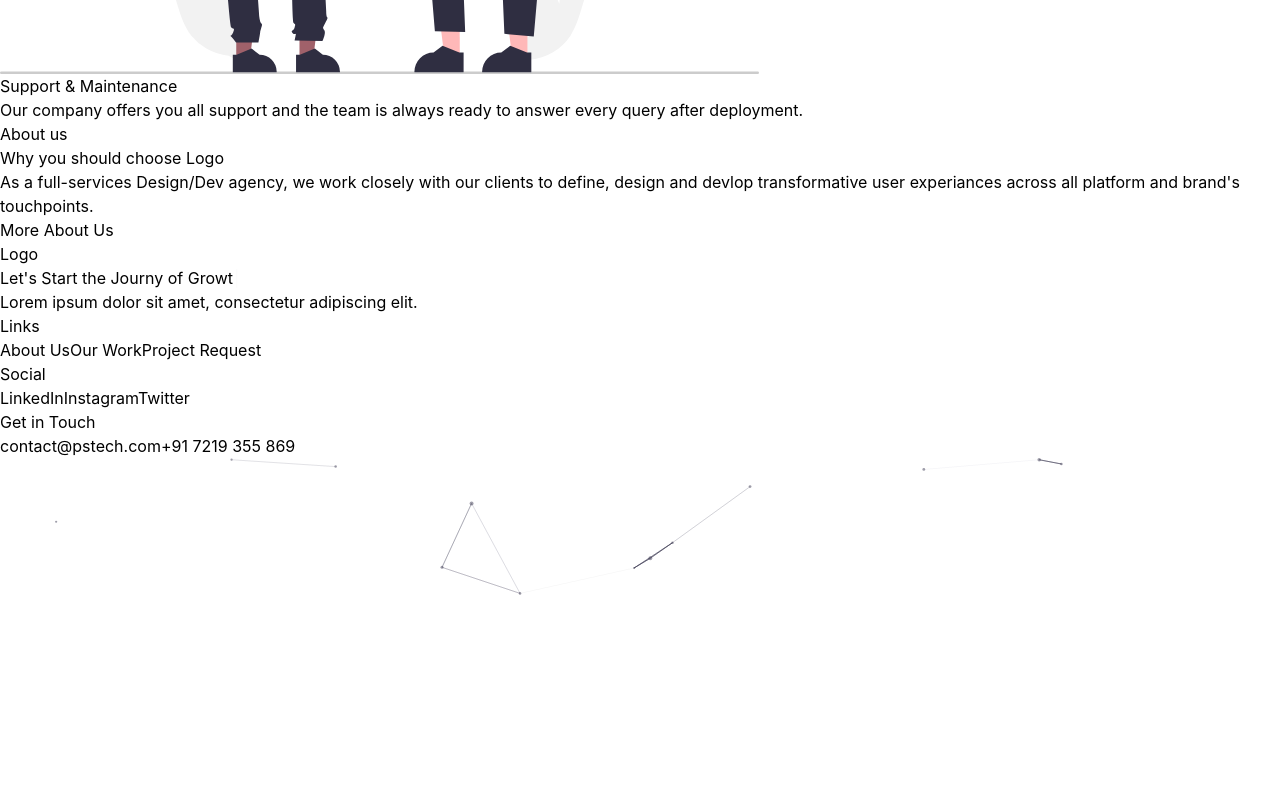
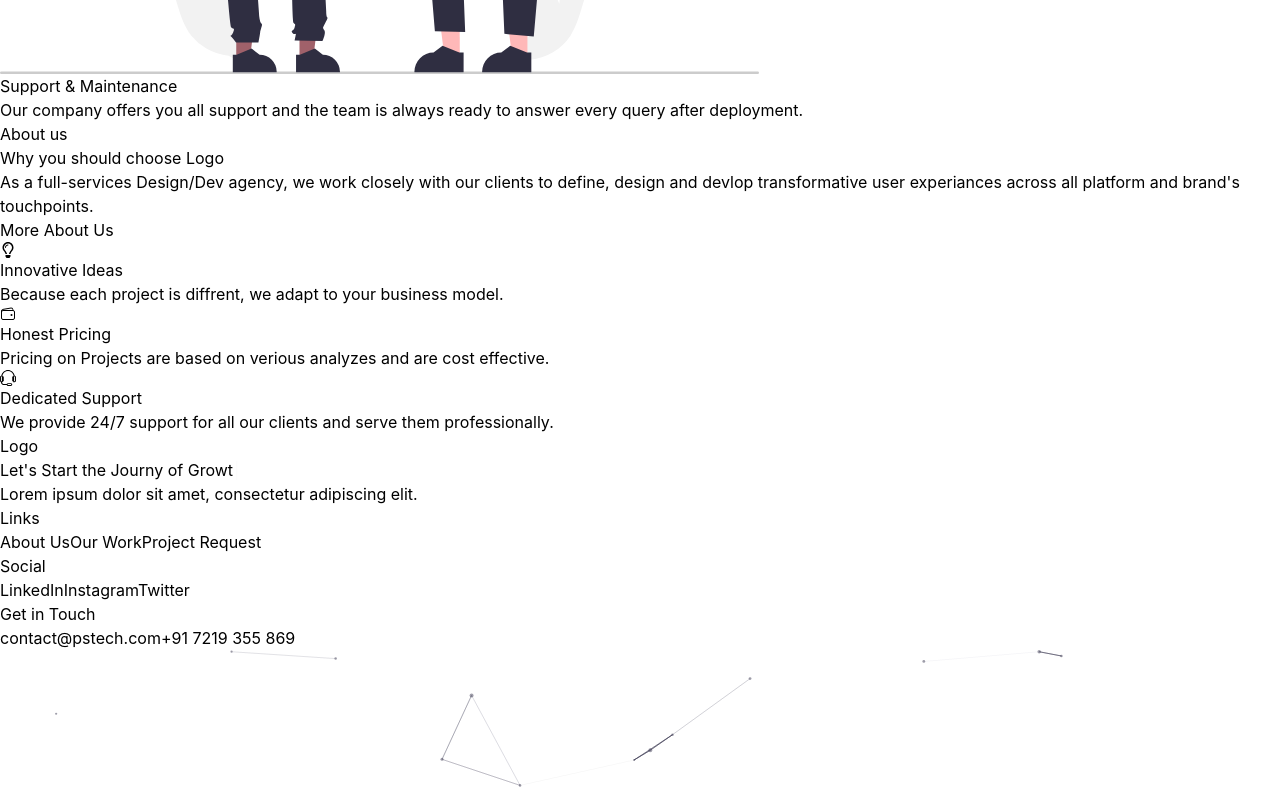
Before and after one commit to growlearn055/project0, a React (Vite) app: page / in a window 1280 px wide. Shown: the part 6314-7114 px from the top of the page. Before the commit the page ends 6922 px from the top, so only its background shows below. Built offline with nearby package versions, Linux system fonts and the light colour scheme.

Commit message:
June18 commit

```diff
--- a/src/components/Landing.page/About/About.jsx
+++ b/src/components/Landing.page/About/About.jsx
@@ -1,4 +1,7 @@
 import React from 'react'
+import {FaRegLightbulb} from 'react-icons/fa'
+import { IoWalletOutline } from 'react-icons/io5'
+import { TfiHeadphoneAlt } from 'react-icons/tfi'
 
 const About = () => {
   return (
@@ -7,13 +10,49 @@ const About = () => {
       <span className='w-[1.2rem] h-[1.2rem] rounded-t-lg rounded-bl-lg bg-[hsl(209,100%,50%)]'></span>
      <span className='text-[#0083FF] text-base font-medium uppercase'>About us</span>
      </div>
-     <div className='flex justify-center items-center '>
-        <div className='flex flex-col justify-center items-start'>
-      <h1 className='text-5xl w-96 font-medium mt-5 tracking-wide  text-gray-700 text-left align-middle'>Why you should choose <span className='font-bold'>Logo</span></h1>
-       <p className='text-left w-[40%] mt-8 text-lg text-[#C2C4D5]'>As a full-services Design/Dev agency, we work closely with our clients to define, design and devlop transformative user experiances across all platform and brand's touchpoints.</p>
+     <div className='w-full relative flex justify-between items-center '>
+        <div className='w-[30rem] flex flex-col justify-center items-start'>
+      <h1 className='text-6xl w-full font-normal mt-5 tracking-wide  text-[#1e4264] text-left align-middle'>Why you should choose <span className='font-semibold'>Logo</span></h1>
+       <p className='text-left w-full mt-8 text-xl text-[#7f90ab]'>As a full-services Design/Dev agency, we work closely with our clients to define, design and devlop transformative user experiances across all platform and brand's touchpoints.</p>
 
        <button className=' text-lg text-blue-400 p-3 px-8 border-2 mt-10 border-blue-400 font-semibold  rounded-2xl'>More About Us</button>
         </div>
+     <div className='absolute w-[35rem] h-[35rem] -z-10 bg-[#e9f0fe] right-5 rounded-t-full rounded-bl-full border-dashed border-collapse border-[#0083ff] border-2'></div>
+     <div className=' w-[40rem] flex flex-col justify-start items-center'>
+        <div className='bg-white w-[30rem] h-36 ml-28 shadow-2xl shadow-gray-300 rounded-3xl flex justify-center items-center gap-10 p-10 '>
+            <div className="w-16 h-16 flex justify-center items-start">
+                <div className="w-10 h-10 absolute mt-3 ml-6 z-0 bg-[#C5EBFE] rounded-t-2xl rounded-bl-2xl"></div>
+                <FaRegLightbulb className='z-10 w-10 h-10'/>
+            </div>
+            <div className='flex flex-col justify-center items-start p-5'>
+                <h3 className='text-[#1e4264] font-medium text-xl'>Innovative Ideas</h3>
+                <span className='text-[#7f90ab] text-justify text-base mt-2'>Because each project is diffrent, we adapt to your business model.</span>
+            </div>
+        </div>
+
+        <div className='bg-white w-[30rem] h-36 mt-10 shadow-2xl shadow-gray-300 rounded-3xl flex justify-center items-center gap-10 p-10 '>
+            <div className="w-16 h-16 flex justify-center items-start">
+                <div className="w-10 h-10 absolute mt-3 ml-6 z-0 bg-[#C5EBFE] rounded-t-2xl rounded-bl-2xl"></div>
+                <IoWalletOutline className='z-10 w-10 h-10'/>
+            </div>
+            <div className='flex flex-col justify-center items-start p-5'>
+                <h3 className='text-[#1e4264] font-medium text-xl'>Honest Pricing</h3>
+                <span className='text-[#7f90ab] text-justify text-base mt-2'>Pricing on Projects are based on verious analyzes and are cost effective.</span>
+            </div>
+        </div>
+
+        <div className='bg-white w-[30rem] h-36 mt-10 ml-24 shadow-2xl shadow-gray-300 rounded-3xl flex justify-center items-center gap-10 p-10 '>
+            <div className="w-16 h-16 flex justify-center items-start">
+                <div className="w-10 h-10 absolute mt-3 ml-6 z-0 bg-[#C5EBFE] rounded-t-2xl rounded-bl-2xl"></div>
+                <TfiHeadphoneAlt className='z-10 w-10 h-10'/>
+            </div>
+            <div className='flex flex-col justify-center items-start p-5'>
+                <h3 className='text-[#1e4264] font-medium text-xl'>Dedicated Support</h3>
+                <span className='text-[#7f90ab] text-justify text-base mt-2'>We provide 24/7 support for all our clients and serve them professionally.</span>
+            </div>
+        </div>
+
+     </div>
      </div>
 
     </div>
```
